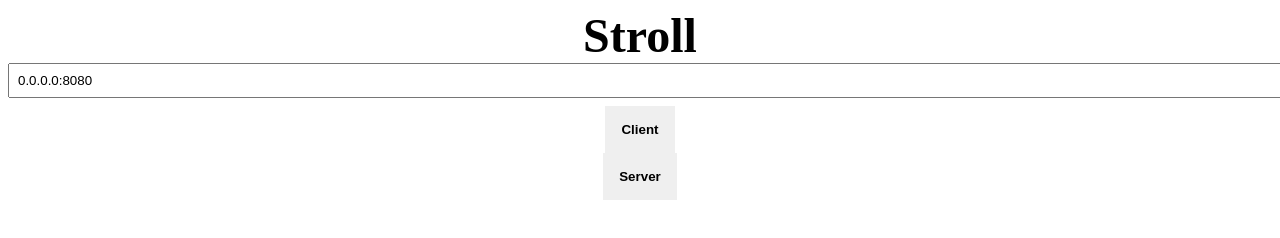
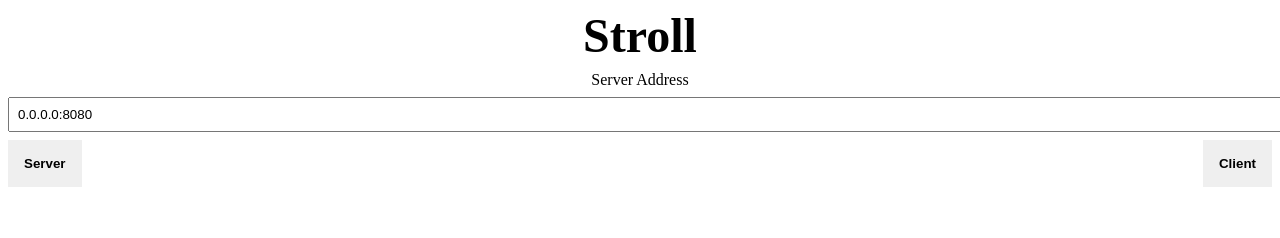
Before and after one commit to tarsislimadev/stroll, a plain HTML site: page src/www/html/index.html in a window 1280 px wide. Drawn offline with Linux system fonts and the light colour scheme.

Commit message:
Fixing styles in Index page

```diff
--- a/src/www/html/index.html
+++ b/src/www/html/index.html
@@ -20,6 +20,10 @@
     title.setText('Stroll')
     app.append(title)
 
+    const label = new nLabel()
+    label.setText('Server Address')
+    app.append(label)
+
     const input = new nInputText()
     input.setValue('0.0.0.0:8080')
     input.placeholder('Server address')
@@ -29,10 +33,11 @@
     const error = new nError()
     app.append(error)
 
-    const menu = new nElement()
+    const menu = new nFlex()
 
     const addMenuButton = (title, href) => {
       const button = new nButton()
+      button.addContainerClass('screen-button')
 
       button.setText(title)
       button.on('click', () => {
@@ -50,8 +55,8 @@
       menu.append(button)
     }
 
+    addMenuButton('Server', 'server.html')
     addMenuButton('Client', 'client.html')
-    addMenuButton('Server', 'server.html')
 
     app.append(menu)
   </script>
```
